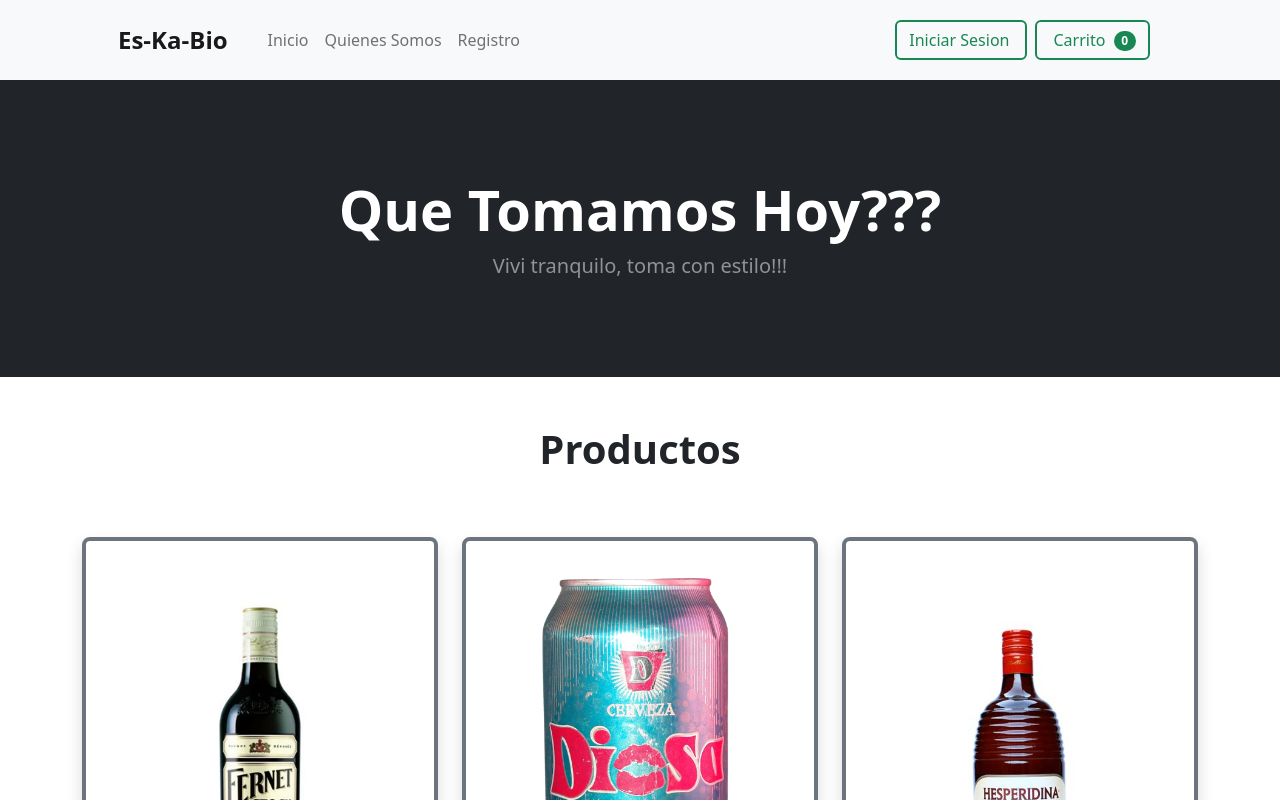
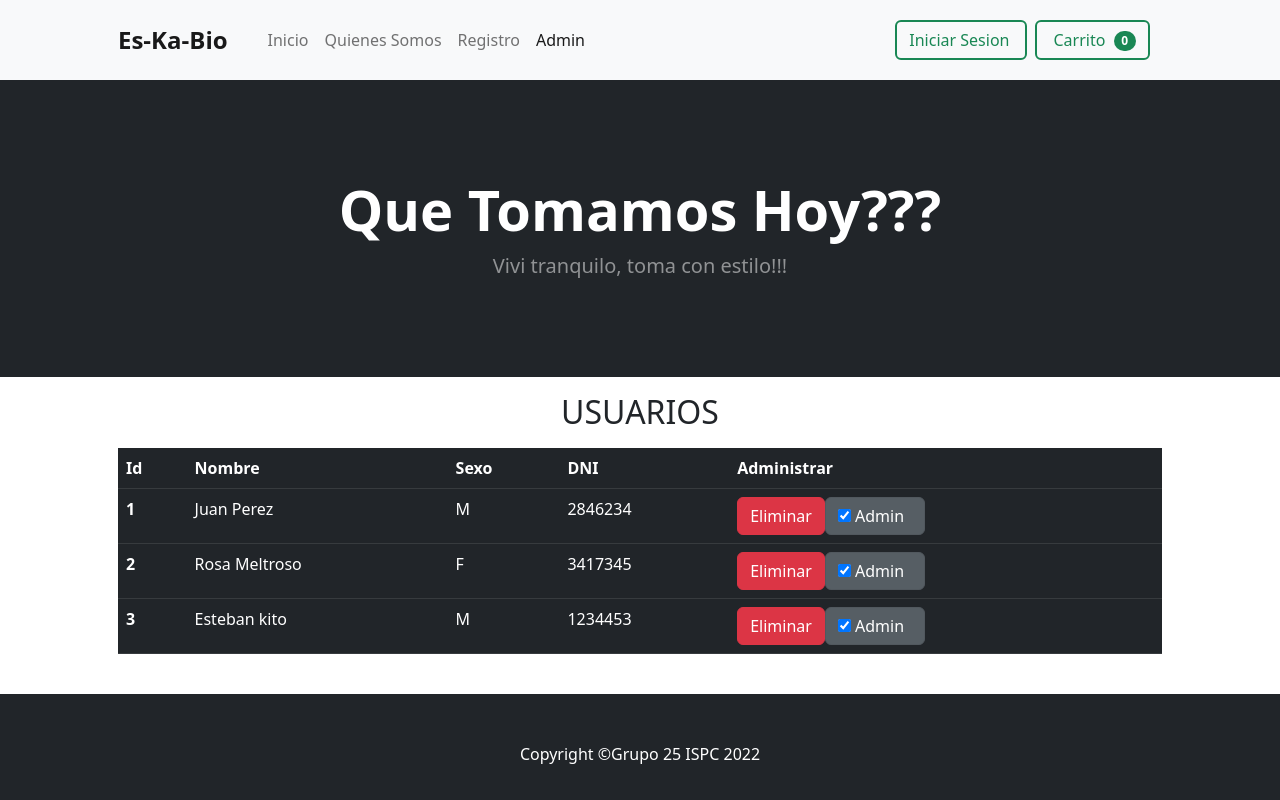
Before and after one commit to PPROF2-2022ProgWeb/g25-aula2-dpto-com-g25, an Angular app: page /admin in a window 1280 px wide. Before the commit this address led to /inicio. Shown: the top 800 px of the page. Built offline with nearby package versions, Linux system fonts and the light colour scheme.

Commit message:
user dashboard

```diff
--- a/src/app/app-routing.module.ts
+++ b/src/app/app-routing.module.ts
@@ -5,6 +5,7 @@
 import { RegistroComponent } from './pages/registro/registro.component';
 import { QuienesSomosComponent } from './pages/quienes-somos/quienes-somos.component';
 import { InicioSesionComponent } from './pages/inicio-sesion/inicio-sesion.component';
+import { AdminUserComponent } from './pages/admin-user/admin-user.component';
 
 const   ROUTES: Routes = [
   {path: 'inicio', component: ListaProductosComponent},
@@ -12,6 +13,7 @@
   {path: 'registro', component: RegistroComponent},
   {path: 'quienes-somos', component: QuienesSomosComponent},
   {path: 'inicio-sesion', component: InicioSesionComponent},
+  {path: 'admin',component: AdminUserComponent},
   {path:'**', pathMatch: 'full', redirectTo: 'inicio'}
 
 ];
--- a/src/app/layouts/navbar/navbar.component.html
+++ b/src/app/layouts/navbar/navbar.component.html
@@ -8,6 +8,7 @@
                 <li class="nav-item"><a class="nav-link " routerLinkActive="active" aria-current="page" href="">Inicio</a></li>
                 <li class="nav-item"><a class="nav-link "  routerLinkActive="active"[routerLink]="['quienes-somos']">Quienes Somos</a></li>
                 <li class="nav-item"><a class="nav-link" routerLinkActive="active" [routerLink]="['registro']">Registro</a></li>
+                <li class="nav-item"><a class="nav-link" routerLinkActive="active" [routerLink]="['admin']">Admin</a></li>
 
 
             </ul>
--- /dev/null
+++ b/src/app/pages/admin-user/admin-user.component.html
@@ -0,0 +1,80 @@
+<div class="container px-4 px-lg-5 mt-3 text-center">
+    <h2>USUARIOS</h2>
+     </div>
+
+
+
+
+   <div class="container px-4 px-lg-5 mt-3">
+     <div class="row">
+       <div class="col-12">
+
+
+         <table class="table table-dark ">
+           <thead>
+             <tr>
+               <th scope="col">Id</th>
+               <th scope="col">Nombre</th>
+               <th scope="col">Sexo</th>
+               <th scope="col">DNI</th>
+               <th scope="col">Administrar</th>
+             </tr>
+           </thead>
+           <tbody>
+             <tr>
+               <th scope="row">1</th>
+               <td>Juan Perez</td>
+               <td>M</td>
+               <td>2846234</td>
+               <td>
+
+
+               <button type="button" class="btn btn-danger">Eliminar</button>
+
+
+                <label class="btn btn-secondary active">
+                  <input type="checkbox" checked autocomplete="off"> Admin
+                </label>
+
+
+               </td>
+             </tr>
+             <tr>
+               <th scope="row">2</th>
+               <td>Rosa Meltroso</td>
+               <td>F</td>
+               <td>3417345</td>
+               <td>
+
+
+
+
+               <button type="button" class="btn btn-danger">Eliminar</button>
+
+               <label class="btn btn-secondary active">
+                <input type="checkbox" checked autocomplete="off"> Admin
+              </label>
+
+               </td>
+             </tr>
+             <tr>
+               <th scope="row" >3</th>
+               <td>Esteban  kito</td>
+               <td>M</td>
+               <td>1234453</td>
+               <td>
+
+
+               <button type="button" class="btn btn-danger" >Eliminar</button>
+
+               <label class="btn btn-secondary active">
+                <input type="checkbox" checked autocomplete="off"> Admin
+              </label>
+
+               </td>
+             </tr>
+           </tbody>
+         </table>
+       </div>
+     </div>
+   </div>
--- /dev/null
+++ b/src/app/pages/admin-user/admin-user.component.ts
@@ -0,0 +1,15 @@
+import { Component, OnInit } from '@angular/core';
+
+@Component({
+  selector: 'app-admin-user',
+  templateUrl: './admin-user.component.html',
+  styleUrls: ['./admin-user.component.css']
+})
+export class AdminUserComponent implements OnInit {
+
+  constructor() { }
+
+  ngOnInit(): void {
+  }
+
+}
--- a/src/app/pages/pages.module.ts
+++ b/src/app/pages/pages.module.ts
@@ -7,6 +7,7 @@
 import { RegistroComponent } from './registro/registro.component';
 import { QuienesSomosComponent } from './quienes-somos/quienes-somos.component';
 import { InicioSesionComponent } from './inicio-sesion/inicio-sesion.component';
+import { AdminUserComponent } from './admin-user/admin-user.component';
 
 
 
@@ -17,7 +18,8 @@
     DetalleProductoComponent,
     RegistroComponent,
     QuienesSomosComponent,
-    InicioSesionComponent
+    InicioSesionComponent,
+    AdminUserComponent
   ],
   imports: [
     CommonModule,
```
Also changed, not shown: src/app/pages/admin-user/admin-user.component.css (added), 1 other file (tests, documents, lock files or other folders).
